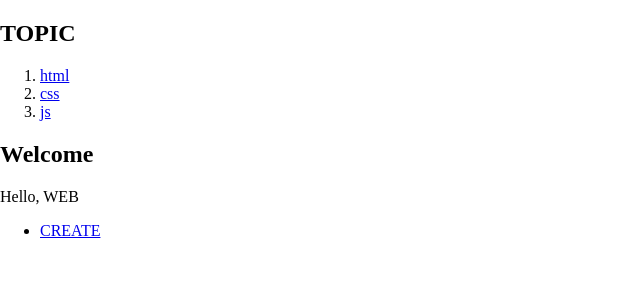
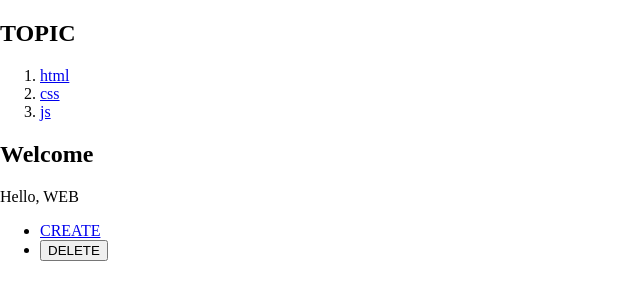
Before and after one commit to raxNone/React-Study, a React (Create React App) app in the folder react_study_app/: page / in a window 1280 px wide. Shown: the top 300 px of the page, without its empty margins (0-640 px from the left). Built offline with nearby package versions, Linux system fonts and the light colour scheme.

Commit message:
생활코딩 10강

```diff
--- a/react_study_app/src/App.js
+++ b/react_study_app/src/App.js
@@ -24,7 +24,7 @@ function App() {
     contextControl = <li><a href={"/update/"+id} onClick={(event)=>{
       event.preventDefault();
       setMode('UPDATE');
-    }}>UPDATE {id}</a></li>
+    }}>UPDATE id:{id}</a></li>
   }else if (mode==='CREATE'){
     content= <Create onCreate={(_title,_body)=>{
       let cpTopics = [...topics];
@@ -70,6 +70,17 @@ function App() {
           setMode('CREATE');
         }}>CREATE</a></li>
         {contextControl}
+        <li><input type='button' value="DELETE" onClick={()=>{
+          const newTopics = [];
+          for (let i =0; i<topics.length; i++){
+            if (topics[i].id !== id){
+              newTopics.push(topics[i]);
+            }
+          }
+          setTopics(newTopics);
+          setMode('WELCOME');
+        }}></input></li>
+
 
       </ul>
 
```
